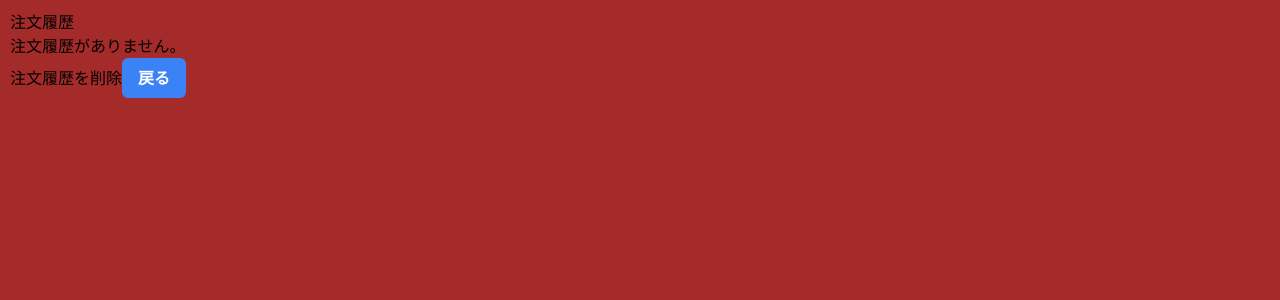
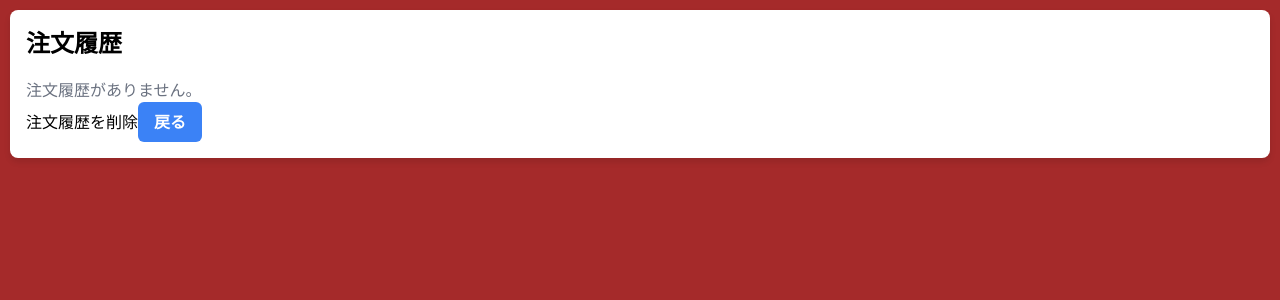
Before and after one commit to VerdantVermilion/gasto, a Next.js app: page /history in a window 1280 px wide. Shown: the top 300 px of the page. Built offline with nearby package versions, Linux system fonts and the light colour scheme.

Commit message:
注文履歴のスタイル追加 -注文ごとの表

```diff
--- a/app/history/History.module.css
+++ b/app/history/History.module.css
@@ -16,7 +16,7 @@
 }
 
 .orderList {
-    space-y: 1rem;
+  margin-bottom: 1rem;
 }
 
 .orderItem {
@@ -33,7 +33,7 @@
 }
 
 .itemList {
-    space-y: 0.25rem;
+  margin-bottom: 0.25rem;
 }
 
 .item {
--- a/app/history/page.tsx
+++ b/app/history/page.tsx
@@ -3,6 +3,7 @@
 import React, { useEffect, useState } from "react";
 import Link from 'next/link';
 import BackButton from "./components/backButton/BackButton";
+import styles from './History.module.css';
 
 interface Item {
   name: string;
@@ -14,20 +15,17 @@ const HistoryPage = () => {
   const [orderHistory, setOrderHistory] = useState<Item[][]>([]);
   const [totalPrice, setTotalPrice] = useState<number>(0);
 
-  // useEffectフックを使って、コンポーネントがマウントされたときに注文履歴をlocalStorageから取得
   useEffect(() => {
     const storedHistory = localStorage.getItem("orderHistory");
     if (storedHistory) {
       const parsedHistory = JSON.parse(storedHistory);
       setOrderHistory(parsedHistory);
 
-      // 合計価格を計算
       const total = parsedHistory.flat().reduce((acc: number, item: Item) => acc + (item.price * item.quantity), 0);
       setTotalPrice(total);
     }
   }, []);
 
-  // 注文履歴を削除する関数
   const clearHistory = () => {
     localStorage.removeItem("orderHistory");
     setOrderHistory([]);
@@ -35,15 +33,14 @@ const HistoryPage = () => {
   };
 
   return (
-    <div>
-      <h1>注文履歴</h1>
+    <div className={styles.container}>
+      <h1 className={styles.title}>注文履歴</h1>
       {orderHistory.length === 0 ? (
-        <p>注文履歴がありません。</p>
+        <p className={styles.noHistory}>注文履歴がありません。</p>
       ) : (
         <>
           {orderHistory.map((order, index) => (
-            <div key={index}>
-              <h2>注文 {index + 1}</h2>
+            <div key={index} className={styles.orderItem}>
               <table>
                 <thead>
                   <tr>
@@ -54,7 +51,7 @@ const HistoryPage = () => {
                 </thead>
                 <tbody>
                   {order.map((item, itemIndex) => (
-                    <tr key={itemIndex}>
+                    <tr key={itemIndex} className={styles.item}>
                       <td>{item.name}</td>
                       <td>{item.quantity}</td>
                       <td>{item.price}</td>
@@ -64,8 +61,8 @@ const HistoryPage = () => {
               </table>
             </div>
           ))}
-          <div>
-            <h2>全ての注文の合計価格: {totalPrice}</h2>
+          <div className={styles.orderItem}>
+            <h2 className={styles.orderTitle}>全ての注文の合計価格: {totalPrice}</h2>
           </div>
         </>
       )}
```
Lines whose indentation alone changed are shown as unchanged.
